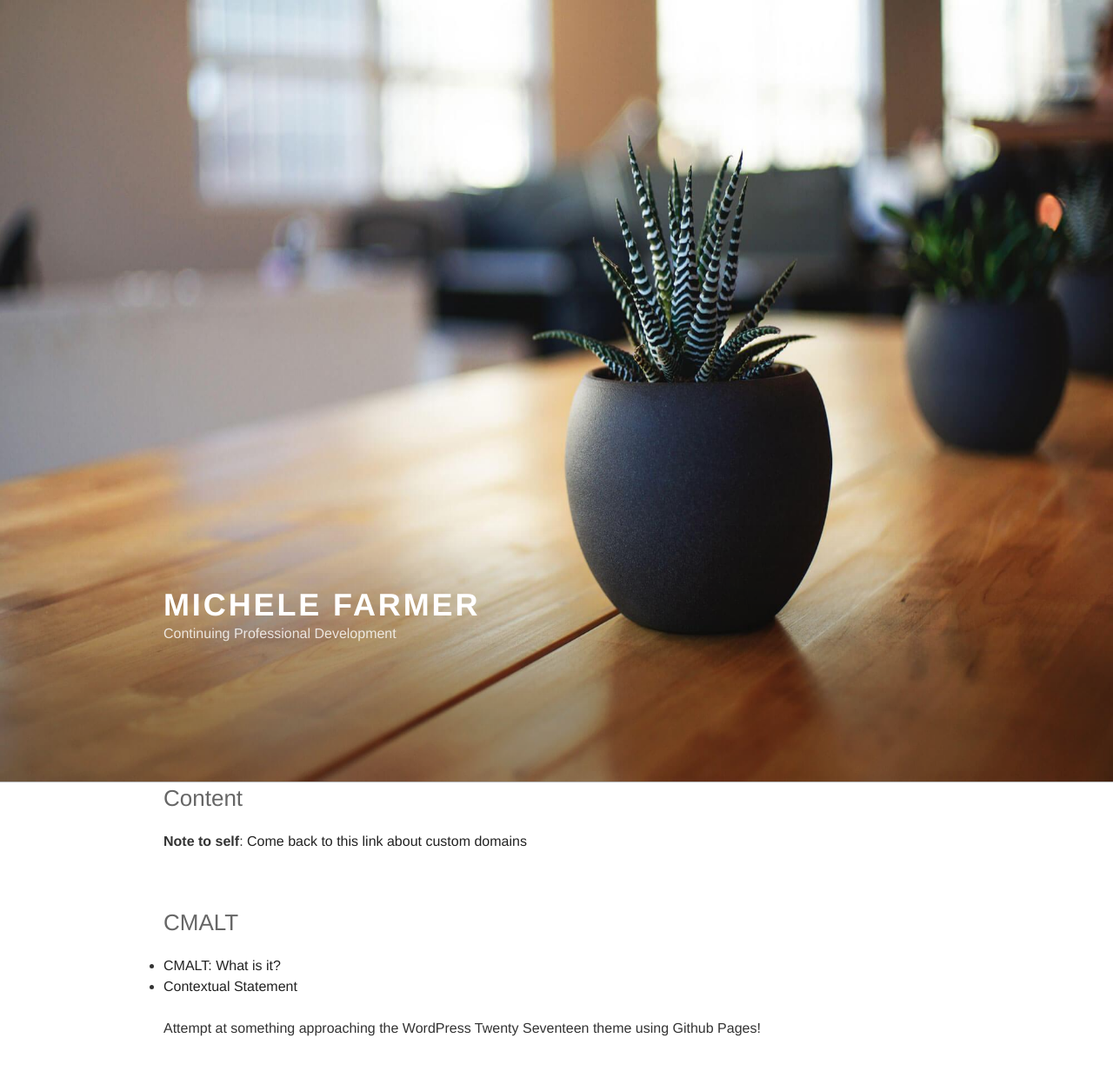
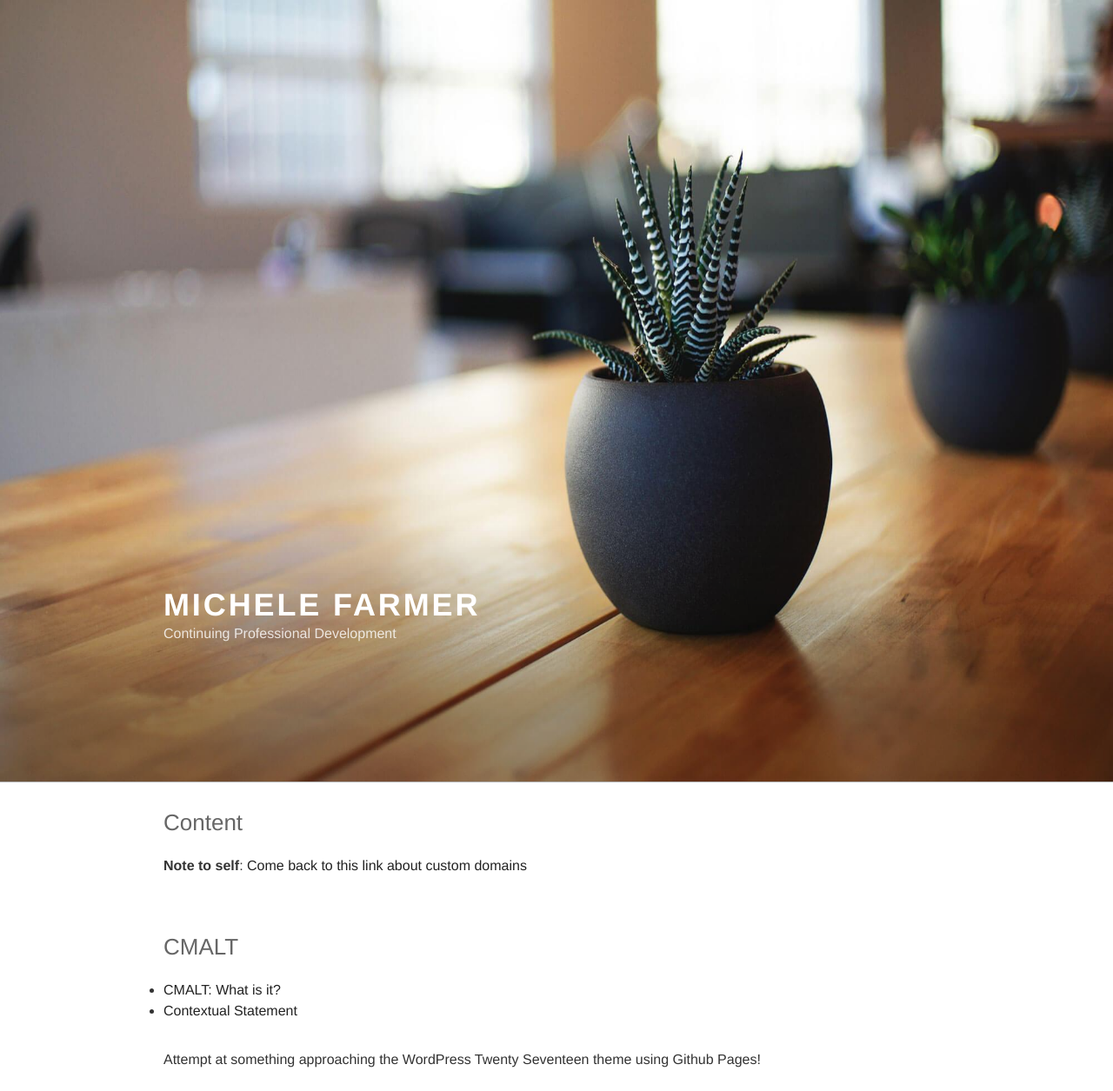
Before and after one commit to uclsenit/uclsenit.github.io, a Jekyll site: the page built from index.md, in a window 1280 px wide. Shown: the whole page at 87% size. Built offline with Jekyll 4.4.1, drawn with Linux system fonts in a browser that asks for light colours; nearby versions of some CDN libraries; some web fonts are replaced; our own code applies the rules of GitHub Pages for plain Markdown files; a script that is not in the unit is left out; before the commit the page ends 1219 px from its top, so only the background shows below that.

Commit message:
Update /assets/css/style.scss
Added more @media stuffs; changed section.content selector to be section .content selector; added section .content .wrap default padding-bottom:0.5em; padding-top:1.75em, as a test

```diff
--- a/assets/css/style.scss
+++ b/assets/css/style.scss
@@ -747,21 +747,34 @@ header {
             height: 33%;
         }
     }
+
+    section .content .wrap {
+        padding-bottom: 4.5em;
+        padding-top: 6em;
+    }
+}
+
+@media screen and (min-width: 30em) {
+    section .content .wrap {
+        padding-bottom: 2em;
+        padding-top: 3.5em;
+    }
 }
 
 /*--------------------------------------------------------------
 13.3 Regular Content
 --------------------------------------------------------------*/
 
-section.content {
+section .content {
     background-color: #fff;
     position: relative;
     overflow: hidden;
 }
 
-// .site-content {
-//     padding: 2.5em 0 0;
-// }
+section .content .wrap {
+    padding-bottom: 0.5em;
+    padding-top: 1.75em;
+}
 
 /*--------------------------------------------------------------
 13.4 Posts
```
